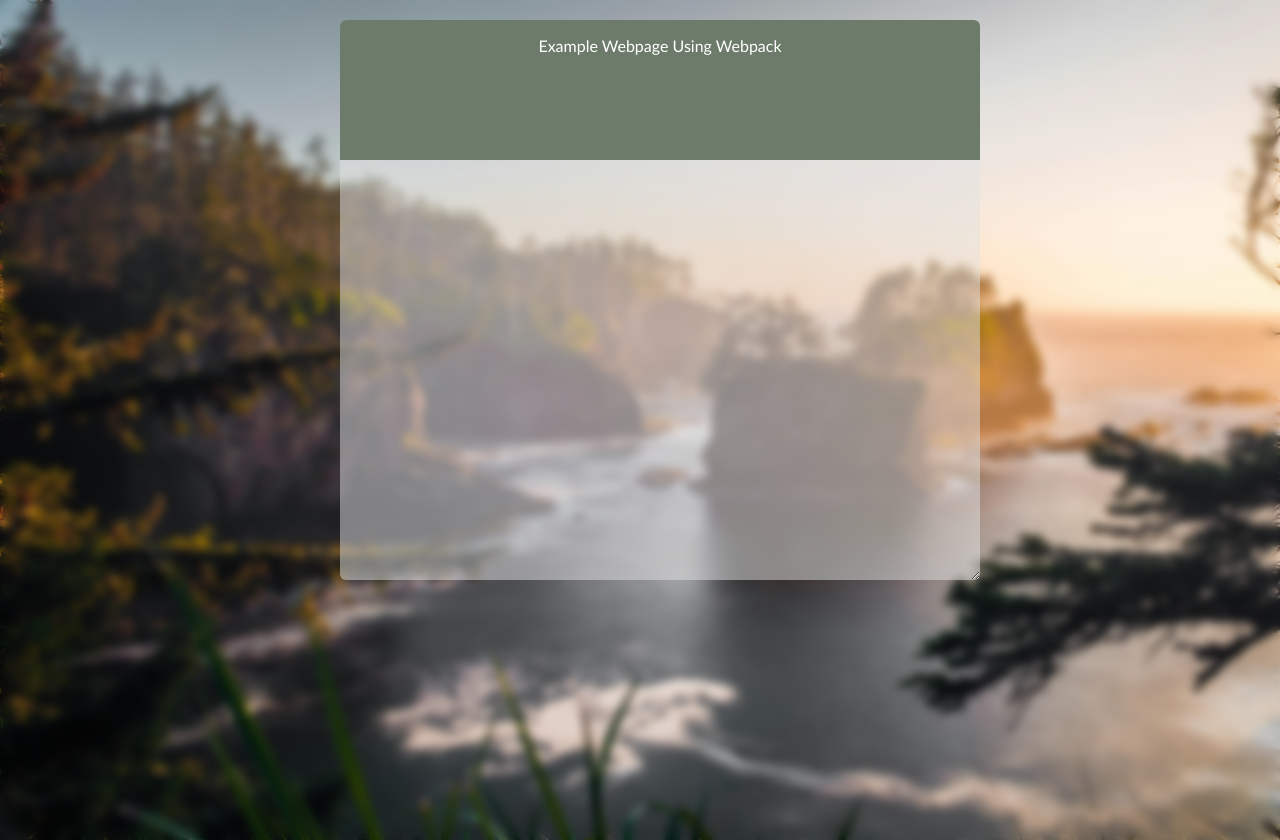
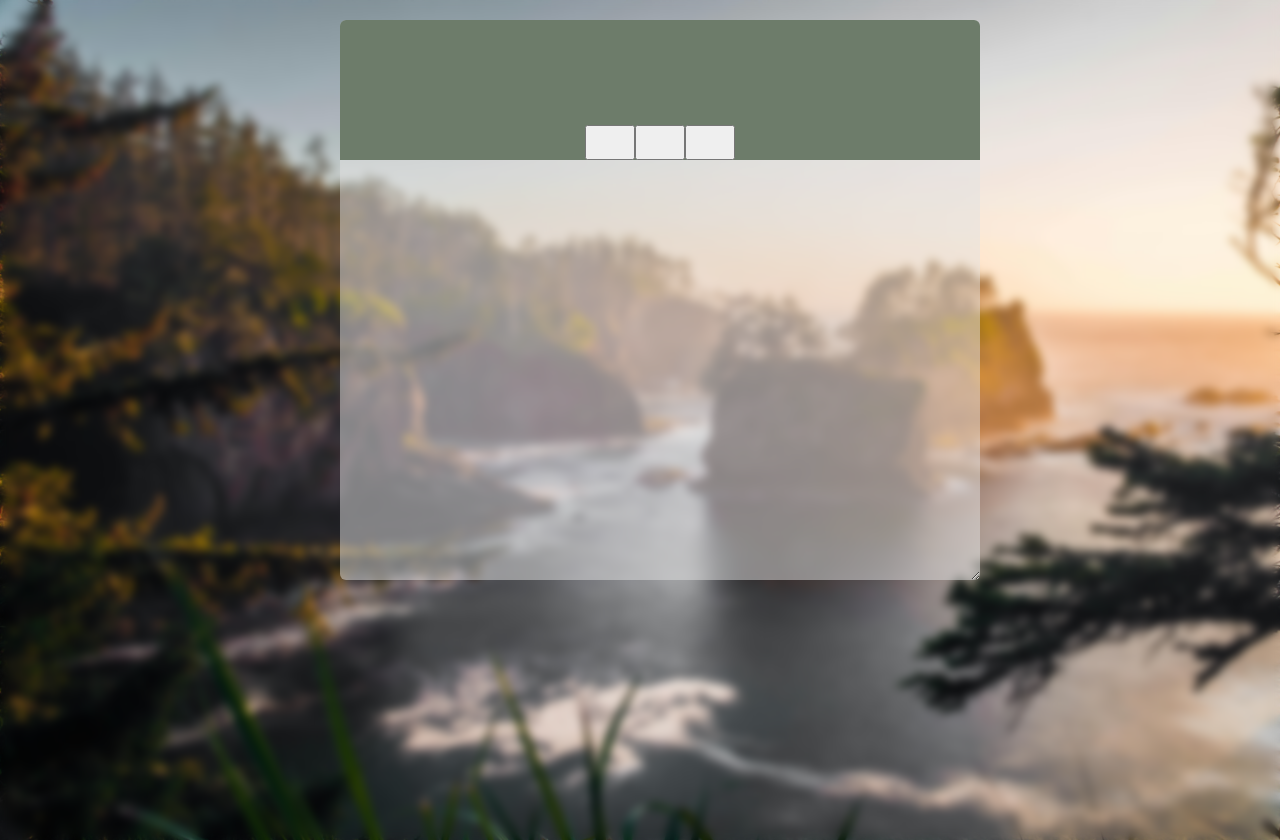
Before and after one commit to sebiprograms/webpack-practice, a website built with webpack: page src/index.html in a window 1280 px wide. Shown: the top 840 px of the page. Built offline with nearby package versions, Linux system fonts and the light colour scheme.

Commit message:
Update: buttons added to menu
menu buttons will have preloaded pages from another
js file I haven't added yet

```diff
--- a/src/index.js
+++ b/src/index.js
@@ -4,13 +4,17 @@ const div = document.createElement('div')
 const menu = document.createElement('div')
 const display = document.createElement('div')
 const text = document.createElement('p')
-text.textContent = "Example Webpage Using Webpack"
+
 div.classList.add("showcase")
 menu.classList.add("menu")
 display.classList.add("display")
 
+div.appendChild(menu)
+div.appendChild(display)
+for(let i = 0; i < 3; i++) {
+    const button = document.createElement('button')
+    button.classList.add(`button${i}`)
+    menu.appendChild(button)
+}
 
-div.appendChild(menu)
-menu.appendChild(text)
-div.appendChild(display)
 document.body.appendChild(div)
--- a/src/styles.css
+++ b/src/styles.css
@@ -37,9 +37,16 @@ body {
 
 .menu {
     display: flex;
-    flex-direction: column;
     grid-area: 1 / 1 / 2 / 2;
     background-color: #6d7c6a;
+    align-items: end;
+    justify-content: center;
+
+}
+
+.menu>button {
+    width: 50px;
+    height: 35px;
 }
 
 .display {
```
